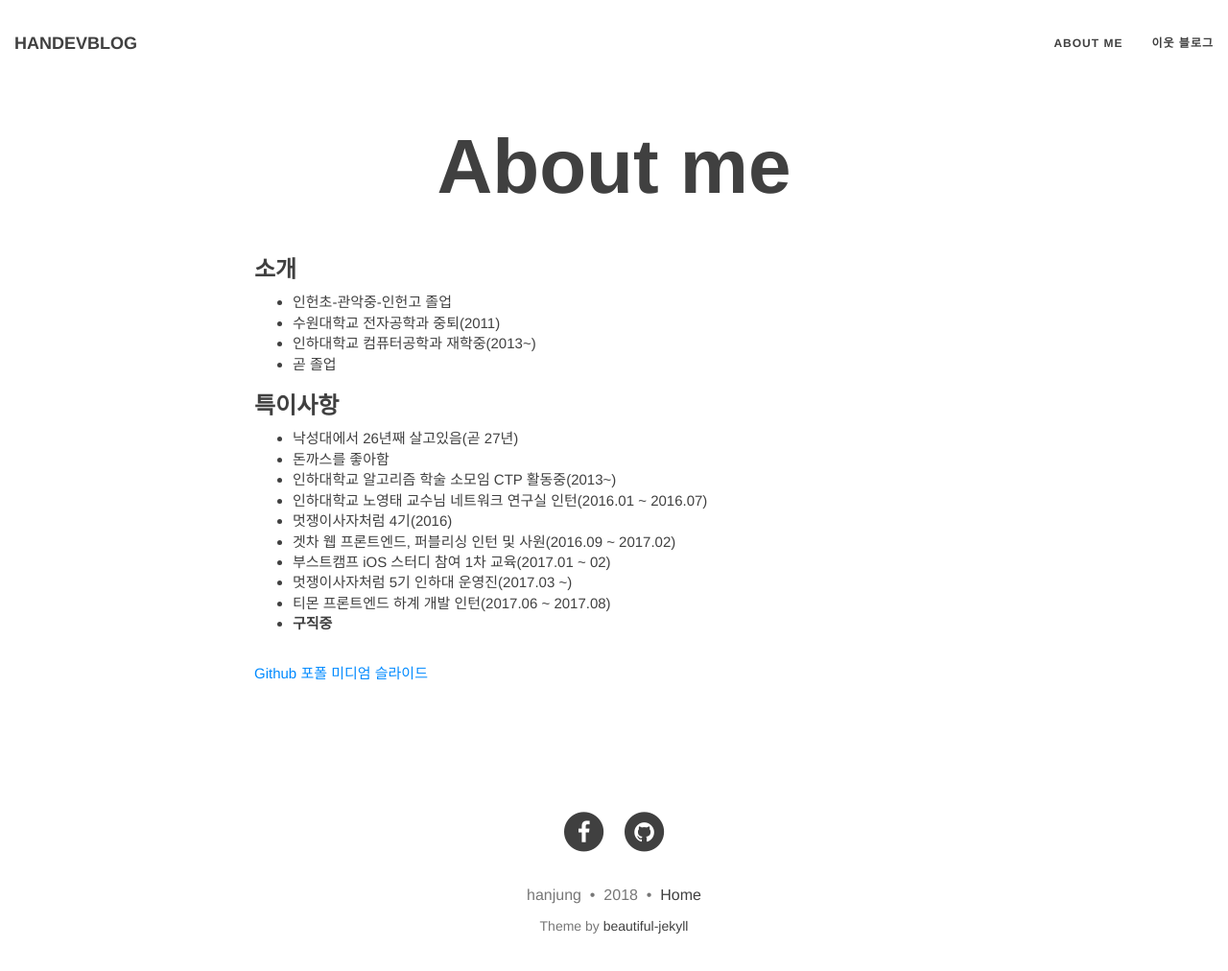
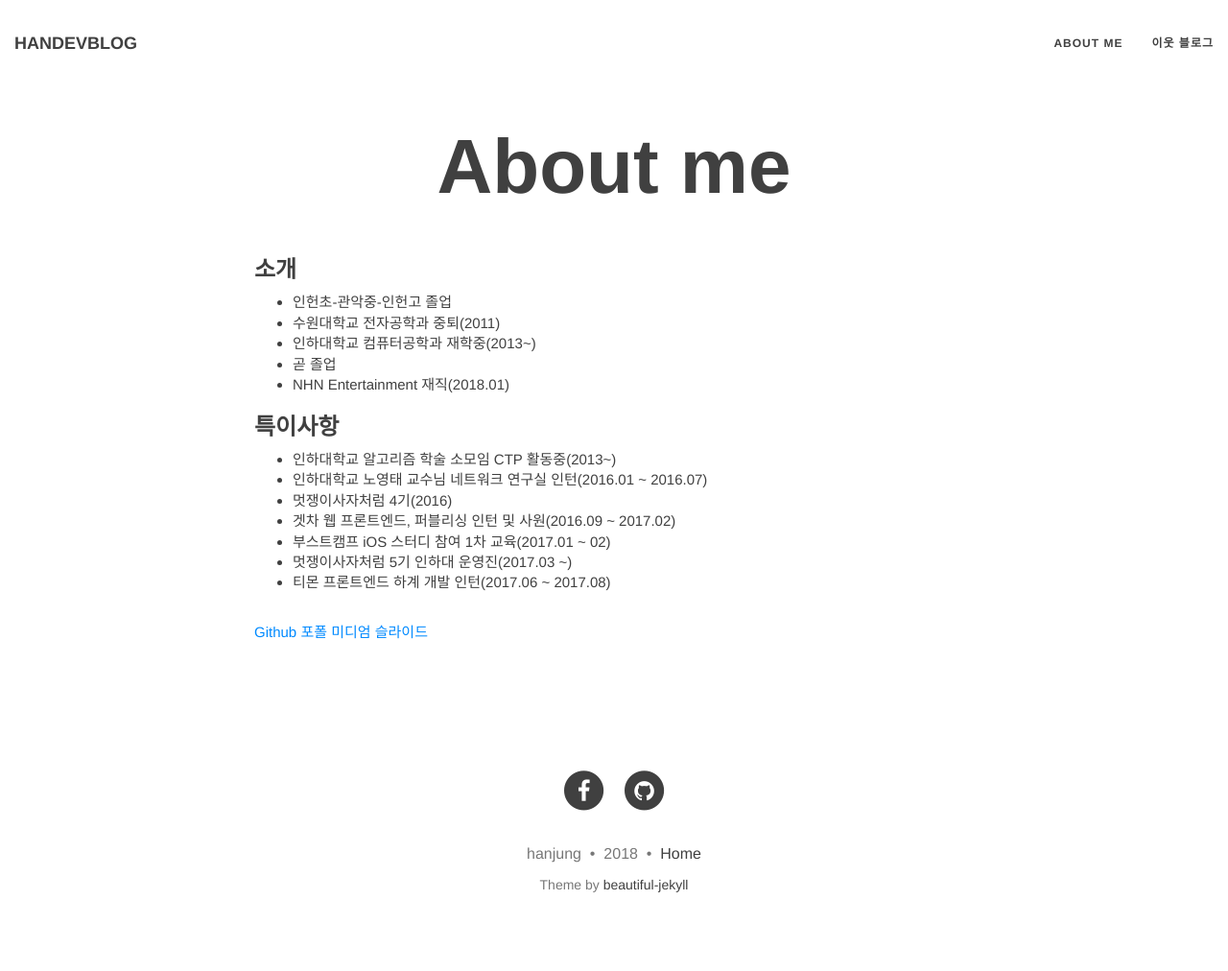
Before and after one commit to hanjungv/hanjungv.github.io, a Jekyll site: the page built from aboutme.md, in a window 1280 px wide and 1026 px high. Shown: the top 1012 px of the window at 96% size. Built offline with Jekyll 4.4.1, drawn with Linux system fonts in a browser that asks for light colours; nearby versions of some CDN libraries.

Commit message:
Update Aboutme.md

```diff
--- a/aboutme.md
+++ b/aboutme.md
@@ -8,10 +8,9 @@ title: About me
 - 수원대학교 전자공학과 중퇴(2011)<br/>
 - 인하대학교 컴퓨터공학과 재학중(2013~)<br/>
 - 곧 졸업
+- NHN Entertainment 재직(2018.01)<br/>
 
 ### 특이사항
-- 낙성대에서 26년째 살고있음(곧 27년)
-- 돈까스를 좋아함
 - 인하대학교 알고리즘 학술 소모임 CTP 활동중(2013~)
 - 인하대학교 노영태 교수님 네트워크 연구실 인턴(2016.01 ~ 2016.07)
 - 멋쟁이사자처럼 4기(2016)
@@ -19,7 +18,7 @@ title: About me
 - 부스트캠프 iOS 스터디 참여 1차 교육(2017.01 ~ 02)
 - 멋쟁이사자처럼 5기 인하대 운영진(2017.03 ~)
 - 티몬 프론트엔드 하계 개발 인턴(2017.06 ~ 2017.08)
-- **구직중**
+
 
 [Github](https://github.com/hanjungv)
 [포폴](http://slides.com/junghan/portfolio/)
```
